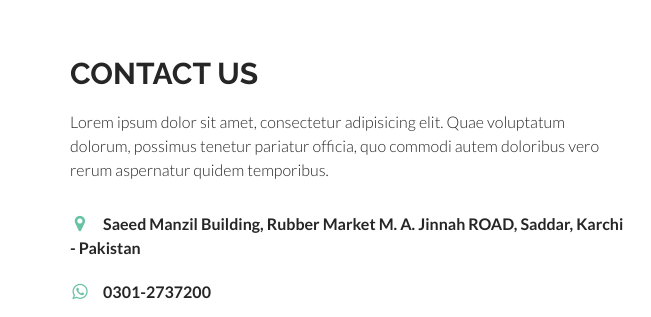
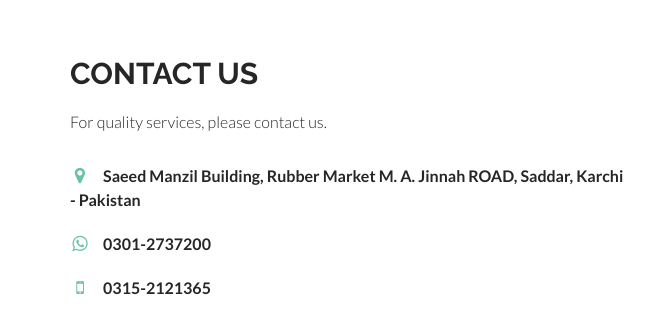
Before and after one commit to kamransarwar/AKM-Website, a plain HTML site: page index.html in a window 1280 px wide. Shown: the part 2151-2468 px from the top of the page, 0-651 px from the left. Drawn offline with Linux system fonts and the light colour scheme; grey boxes are pictures that could not be loaded.

Commit message:
updated contact info

```diff
--- a/index.html
+++ b/index.html
@@ -156,7 +156,7 @@
 			<div class="row">
 				<div class="col-sm-6 contact-info">
 					<h2 class="contact-title text-uppercase">Contact us</h2>
-					<p class="contact-content">Lorem ipsum dolor sit amet, consectetur adipisicing elit. Quae voluptatum dolorum, possimus tenetur pariatur officia, quo commodi autem doloribus vero rerum aspernatur quidem temporibus.</p>
+					<p class="contact-content">For quality services, please contact us.</p>
 					<p class="st-address"><i class="fa fa-map-marker"></i> <strong>Saeed Manzil Building, Rubber Market M. A. Jinnah ROAD, Saddar, Karchi - Pakistan</strong></p>
 
 					<p class="st-phone"><i class="fa fa-whatsapp"></i>  <strong>0301-2737200</strong></p>
```
